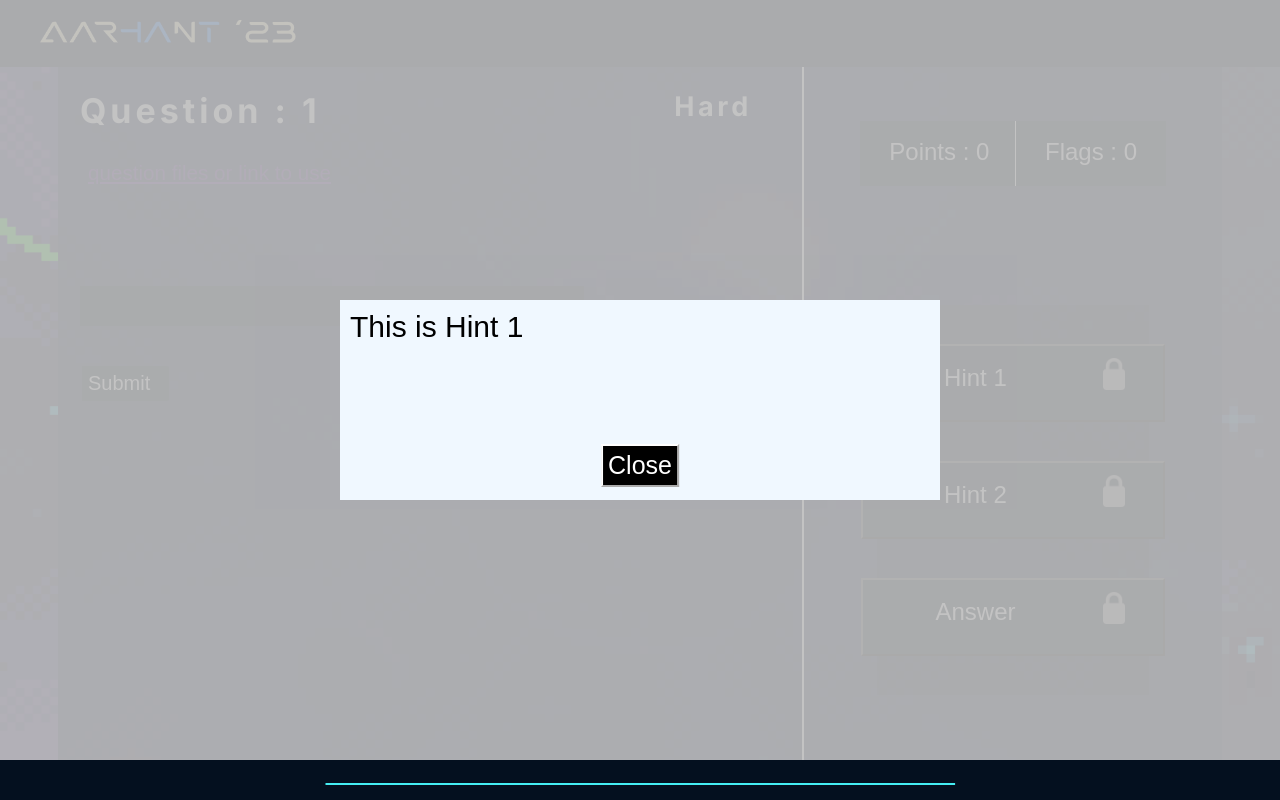
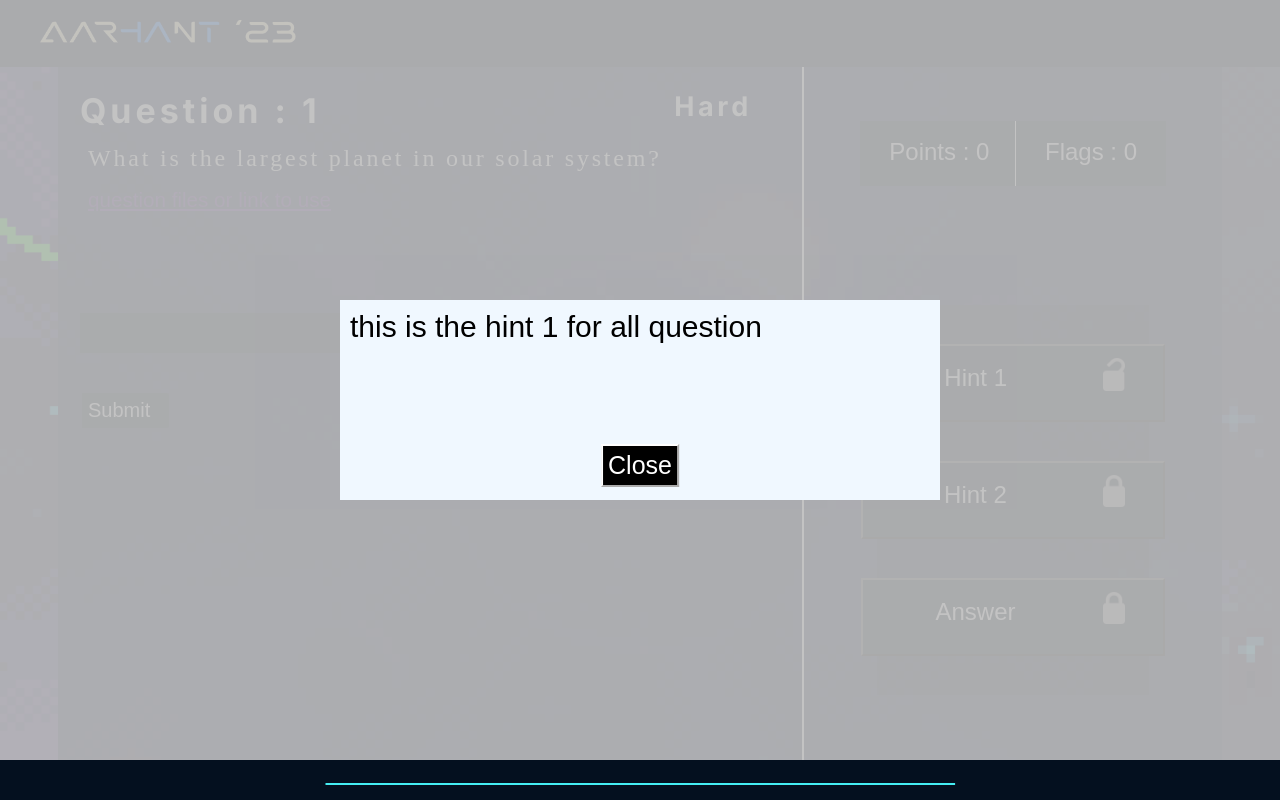
Before and after one commit to KartikVhonale/CTF_Next, a Next.js app: page /questions/1 in a window 1280 px wide. Both pictures are taken after a click on the button "Hint 1". Built offline with nearby package versions, Linux system fonts and the light colour scheme.

Commit message:
Yuvraj 2nd commit

```diff
--- a/src/app/components/Answer.js
+++ b/src/app/components/Answer.js
@@ -1,9 +1,9 @@
 import React from 'react'
 
-const Answer = () => {
+const Answer = (props) => {
   return (
     <>
-    <p className='hint-bg'>This is Answer</p>
+    <p className='hint-bg'>{props.hint_text}</p>
     </>
   )
 }
--- a/src/app/components/Dropdown.js
+++ b/src/app/components/Dropdown.js
@@ -6,18 +6,41 @@ import Hint1 from './Hint1';
 import Hint2 from './Hint2';
 import Answer from './Answer';
 
-const Dropdown = () => {
+const Dropdown = (props) => {
+
+  const [imageSrc1, setImageSrc1] = useState('/lock_img.png');
+  const [imageSrc2, setImageSrc2] = useState('/lock_img.png');
+  const [imageSrc3, setImageSrc3] = useState('/lock_img.png');
   const [showModal1,setShowModal1]= useState(false);
   const [showModal2,setShowModal2]= useState(false);
   const [showModal3,setShowModal3]= useState(false);
 
+  function handelClick1(){
+    console.log("get up");
+    setImageSrc1('/unlock.png');
+  }
+  function handelClick2(){
+    console.log("get up");
+    if(imageSrc1=='/unlock.png'){
+    setImageSrc2('/unlock.png');
+    setShowModal2(true);
+    }
+  }
+  function handelClick3(){
+    console.log("get up");
+    if(imageSrc2=='/unlock.png'){
+      setImageSrc3('/unlock.png');
+      setShowModal3(true);
+      }
+  }
   const MyModal1 =()=>{
     return(
     <>
     <div className='bgcolor'></div>
     <div className='container'>
-    <Hint1/>
-    <button className='close'onClick={()=> setShowModal1(false)}>Close</button>
+    <Hint1 hint_text={props.hint1}/>
+    <button className='close'
+    onClick={()=> setShowModal1(false)}>Close</button>
     </div>
     </>
     )
@@ -27,7 +50,7 @@ const MyModal2 =()=>{
   <>
   <div className='bgcolor'></div>
   <div className='container'>
-  <Hint2/>
+  <Hint2 hint_text={props.hint2}/>
   <button className='close'onClick={()=> setShowModal2(false)}>Close</button>
   </div>
   </>
@@ -38,7 +61,7 @@ const MyModal3 =()=>{
   <>
   <div className='bgcolor'></div>
   <div className='container'>
-  <Answer/>
+  <Answer hint_text={props.hint3}/>
   <button className='close'onClick={()=> setShowModal3(false)}>Close</button>
   </div>
   </>
@@ -48,32 +71,32 @@ const MyModal3 =()=>{
     <>
          <div className="downbox">
                 <div className="hint_box">
-                  <button onClick={()=> setShowModal1(true)} className="hint">
+                  <button onClick={()=> {setShowModal1(true); handelClick1();}}  className="hint">
                     <div className="hint_text">
                         Hint 1
                     </div>
                     <div className="hint_lock">
-                        <img className="img_lock" src="/lock_img.png" alt="lock"/>
+                        <img className="img_lock" src={imageSrc1} alt="lock"/>
                     </div>
                   </button>
                   { showModal1 && <MyModal1/>}
 
-                  <button onClick={()=> setShowModal2(true)} className="hint">
+                  <button onClick={()=>{handelClick2();}} className="hint">
                     <div className="hint_text">
                         Hint 2
                     </div>
                     <div className="hint_lock">
-                        <img className="img_lock" src="/lock_img.png" alt="lock"/>
+                        <img className="img_lock" src={imageSrc2} alt="lock"/>
                     </div>
                   </button>
                   { showModal2 && <MyModal2/>}
 
-                  <button onClick={()=> setShowModal3(true)} className="hint">
+                  <button onClick={()=> {handelClick3();}} className="hint">
                     <div className="hint_text">
                         Answer
                     </div>
                     <div className="hint_lock">
-                        <img className="img_lock" src="/lock_img.png" alt="lock"/>
+                        <img className="img_lock" src={imageSrc3} alt="lock"/>
                     </div>
                   </button>
                   { showModal3 && <MyModal3/>}
--- a/src/app/components/Footer.js
+++ b/src/app/components/Footer.js
@@ -5,8 +5,8 @@ import '@/app/style/style_main.css';
 const Footer = () => {
   return (
     <>
-        <div className="footer1">
-        <div className="line">
+    <div className="footer1">
+    <div className="line">
             <svg xmlns="http://www.w3.org/2000/svg" width="100%" height="2" viewBox="0 0 631 2" fill="none">
                 <path d="M0.5 1H630.094" stroke="#45EDF2" stroke-width="2"/>
               </svg>
--- a/src/app/components/Hint1.js
+++ b/src/app/components/Hint1.js
@@ -1,9 +1,9 @@
 import React from 'react'
 import '@/app/style/style_modal.css';
-const Hint1 = () => {
+const Hint1 = (props) => {
   return (
     <>
-    <p className='hint-bg'>This is Hint 1</p>
+    <p className='hint-bg'>{props.hint_text}</p>
     </>
   )
 }
--- a/src/app/components/Hint2.js
+++ b/src/app/components/Hint2.js
@@ -1,9 +1,9 @@
 import React from 'react'
 import '@/app/style/style_modal.css';
-const Hint2 = () => {
+const Hint2 = (props) => {
   return (
     <>
-    <p className='hint-bg'>This is Hint 2</p>
+    <p className='hint-bg'>{props.hint_text}</p>
     </>
   )
 }
--- a/src/app/data.js
+++ b/src/app/data.js
@@ -1,55 +1,85 @@
 export const questions_10 = {
-    totalQuestions: 5,
+    totalQuestions: 10,
     questions: [
       {
         id: 1,
         question: 'question1 ',
         correctAnswer: 'Paris',
+        hint1: 'this is the hint 1 for all question',
+        hint2: 'hint2',
+        hint3: 'hint3',
       },
       {
         id: 2,
         question: 'What is the largest planet in our solar system?',
         correctAnswer: 'Jupiter',
+        hint1: 'this is the hint 1 for all question',
+        hint2: 'hint2',
+        hint3: 'hint3',
       },
       {
         id: 3,
         question: 'What is the smallest country in the world?',
         correctAnswer: 'Vatican City',
+        hint1: 'this is the hint 1 for all question',
+        hint2: 'hint2',
+        hint3: 'hint3',
       },
       {
         id: 4,
         question: 'What is the most widely spoken language in the world?',
         correctAnswer: 'Mandarin',
+        hint1: 'this is the hint 1 for all question',
+        hint2: 'hint2',
+        hint3: 'hint3',
       },
       {
         id: 5,
         question: 'Who is the founder of Microsoft?',
         correctAnswer: 'Bill Gates',
+        hint1: 'this is the hint 1 for all question',
+        hint2: 'hint2',
+        hint3: 'hint3',
       },
       {
         id: 6,
         question: 'What is the capital of France?',
         correctAnswer: 'Paris',
+        hint1: 'this is the hint 1 for all question',
+        hint2: 'hint2',
+        hint3: 'hint3',
       },
       {
         id: 7,
         question: 'What is the largest planet in our solar system?',
         correctAnswer: 'Jupiter',
+        hint1: 'this is the hint 1 for all question',
+        hint2: 'hint2',
+        hint3: 'hint3',
       },
       {
         id: 8,
         question: 'What is the smallest country in the world?',
         correctAnswer: 'Vatican City',
+        hint1: 'this is the hint 1 for all question',
+        hint2: 'hint2',
+        hint3: 'hint3',
       },
       {
         id: 9,
         question: 'What is the most widely spoken language in the world?',
         correctAnswer: 'Mandarin',
+        hint1: 'this is the hint 1 for all question',
+        hint2: 'hint2',
+        hint3: 'hint3',
       },
       {
         id: 10,
         question: 'Who is the founder of Microsoft?',
         correctAnswer: 'Bill Gates',
+        hint1: 'this is the hint 1 for all question',
+        hint2: 'hint2',
+        hint3: 'hint3',
       }
     ],
   };
--- a/src/app/questions/[id]/page.js
+++ b/src/app/questions/[id]/page.js
@@ -3,9 +3,12 @@ import Image from 'next/image'
 import '@/app/style/style_main.css';
 import Dropdown from '../../components/Dropdown';
 import { useState } from 'react';
+import { questions_10 } from '@/app/data';
 
 const page = ({params}) => {
   const [activeQuestion,setActiveQuestion]= useState(0);
+  const question = questions_10.questions[params.id].question;
+  const [points, setPoints]=useState(3);
   function handelClick() {
     console.log("button is clicked");
 
@@ -26,7 +29,7 @@ const page = ({params}) => {
             </div>
             <div className="Ctf_submmition">
                 <div className="text_s" id='question' name='question'>
-                {/* {question} */}
+                {question}
                 </div>
                 <div className="link"><a href="">question files or link to use</a></div>
                 <div className="button_s">
@@ -50,7 +53,7 @@ const page = ({params}) => {
                 </div>
 
             </div>
-           <Dropdown hint1="hint1" hint2="hint2" hint3="hint3"/>
+           <Dropdown hint1={questions_10.questions[params.id].hint1} hint2={questions_10.questions[params.id].hint2} hint3={questions_10.questions[params.id].hint3}/>
         </div>
     </div>
     </>
```
Also changed, not shown: src/app/points.js (added).
